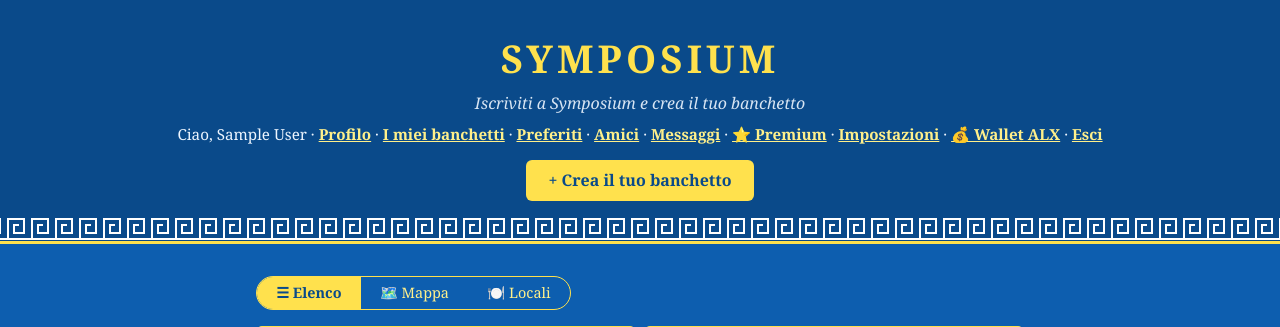
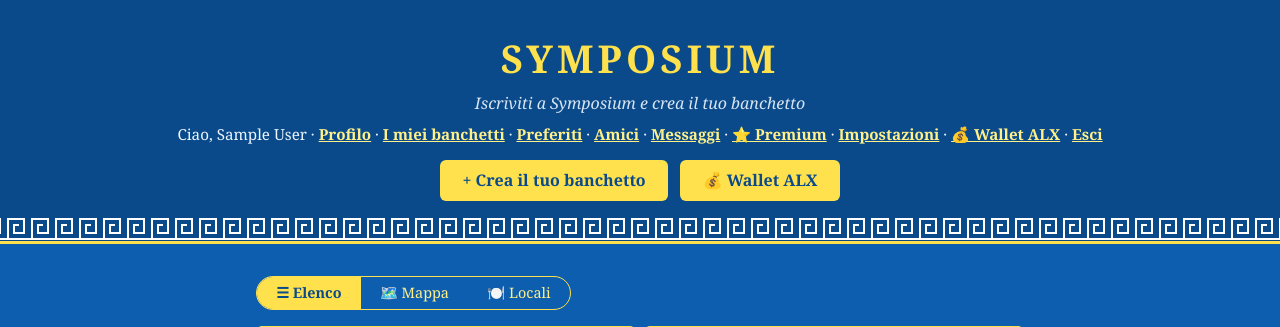
Before and after one commit to GIULAN78/SYMPOSIUM, a Flask app: page / in a window 1280 px wide. Shown: the top 327 px of the page. Run offline with Flask 3, Linux system fonts and the light colour scheme; the visitor is signed in with stand-in values (Sample User, id 1); data that the repository does not hold is empty; some libraries are stand-ins or nearby versions.

Commit message:
Pulsante Wallet ALX in home

```diff
--- a/static/css/style.css
+++ b/static/css/style.css
@@ -1083,3 +1083,7 @@ header::after {
     font-weight: bold;
     margin: 0.2rem 0 0.8rem;
 }
+
+.pulsante-wallet {
+    margin-left: 0.5rem;
+}
--- a/templates/home.html
+++ b/templates/home.html
@@ -17,6 +17,7 @@
         {% if utente_nome %}
             <p class="nav-utente">Ciao, {{ utente_nome }} · <a href="{{ url_for('profilo_utente', utente_id=utente_id) }}">Profilo</a> · <a href="{{ url_for('miei_tavoli') }}">I miei banchetti</a> · <a href="{{ url_for('preferiti') }}">Preferiti</a> · <a href="{{ url_for('amici') }}">Amici</a> · <a href="{{ url_for('elenco_messaggi') }}">Messaggi</a> · <a href="{{ url_for('pagina_premium') }}">⭐ Premium</a> · <a href="{{ url_for('impostazioni') }}">Impostazioni</a> · <a href="{{ url_for('wallet') }}">💰 Wallet ALX</a> · <a href="{{ url_for('esci') }}">Esci</a></p>
             <a class="btn-nuovo" href="{{ url_for('nuovo_tavolo') }}">+ Crea il tuo banchetto</a>
+            <a class="btn-nuovo pulsante-wallet" href="{{ url_for('wallet') }}">💰 Wallet ALX</a>
         {% else %}
             <p class="nav-utente"><a href="{{ url_for('accedi') }}">Accedi</a> · <a href="{{ url_for('registrati') }}">Registrati</a></p>
         {% endif %}
```
